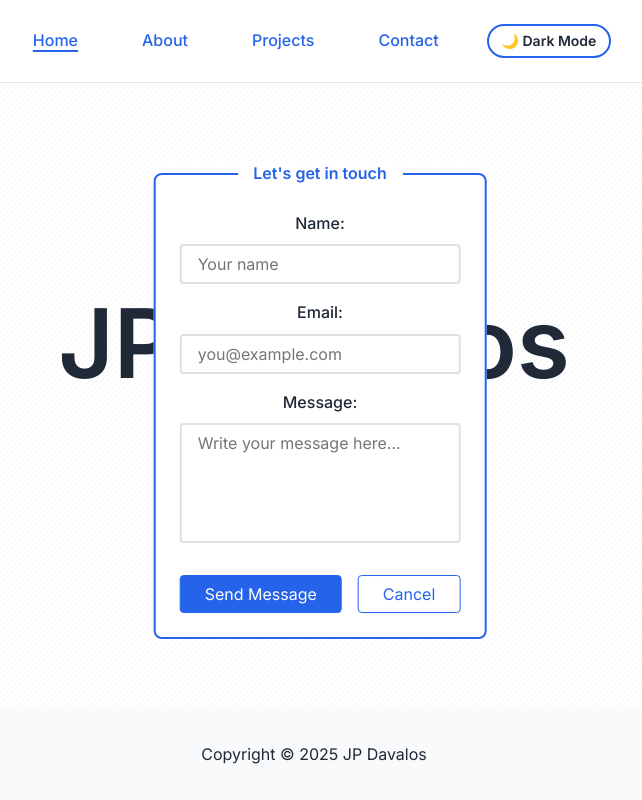
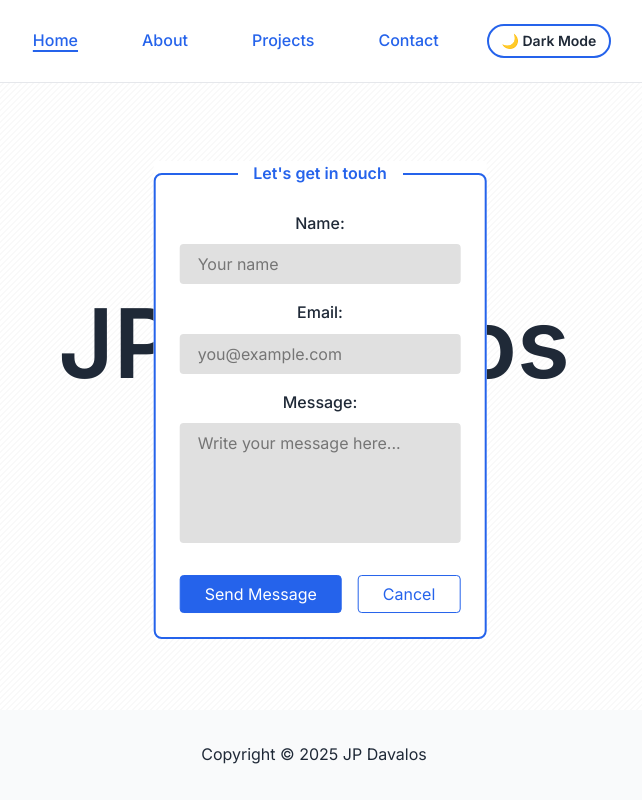
Before and after one commit to jpdavalos423/cse134b-hw5-portfolio, a plain HTML site: page index.html in a window 1280 px wide. Both pictures are taken after a click on the label "Contact". Shown: the whole page, without its empty margins (320-962 px from the left). Drawn offline with Linux system fonts and the light colour scheme.

Commit message:
updated contact dialog styling and front page js

```diff
--- a/index.html
+++ b/index.html
@@ -32,7 +32,9 @@
     <main>
       <p>Hi there! My name is</p>
       <h1>JP Davalos</h1>
-      <p>And I am a <u>software engineer</u></p>
+      <p>
+        And I am a <u><span id="typewriter"></span></u>
+      </p>
       <div class="link-wrapper">
         <p><a href="./about.html">Learn more about me</a></p>
         <div class="icon">
@@ -89,6 +91,7 @@
       <span>Copyright &copy; 2025 JP Davalos</span>
     </footer>
     <script src="scripts/theme.js"></script>
+    <script src="scripts/index.js"></script>
     <noscript>
       <span class="noscript-msg">Enable JavaScript for Dark Mode</span>
     </noscript>
--- /dev/null
+++ b/scripts/index.js
@@ -0,0 +1,37 @@
+document.addEventListener("DOMContentLoaded", function (event) {
+  var dataText = [
+    "frontend developer",
+    "backend developer",
+    "musician",
+    "fullstack developer",
+    "software engineer",
+  ];
+
+  function typeWriter(text, i, fnCallback) {
+    if (i < text.length) {
+      document.getElementById("typewriter").innerHTML =
+        text.substring(0, i + 1) + '<span aria-hidden="true"></span>';
+
+      setTimeout(function () {
+        typeWriter(text, i + 1, fnCallback);
+      }, 100);
+    } else if (typeof fnCallback == "function") {
+      setTimeout(fnCallback, 700);
+    }
+  }
+  function StartTextAnimation(i) {
+    if (typeof dataText[i] == "undefined") {
+      setTimeout(function () {
+        StartTextAnimation(0);
+      }, 2500);
+    }
+    try {
+      if (i < dataText[i].length) {
+        typeWriter(dataText[i], 0, function () {
+          StartTextAnimation(i + 1);
+        });
+      }
+    } catch (e) {}
+  }
+  StartTextAnimation(0);
+});
--- a/styles/main.css
+++ b/styles/main.css
@@ -207,7 +207,7 @@ dialog {
   z-index: 1000;
   border: none;
   padding: 0;
-
+  background-color: var(--color-bg, var(--color-bg-fallback));
   &:backdrop {
     background-color: rgba(0, 0, 0, 0.5);
   }
@@ -220,7 +220,7 @@ dialog {
 .button-as-label {
   display: inline-block;
   padding: 10px 15px;
-  background-color: #f0f0f0;
+  background-color: var(--color-bg, var(--color-bg-fallback));
   border: 1px solid #ccc;
   border-radius: 4px;
   cursor: pointer;
@@ -228,7 +228,7 @@ dialog {
   font-size: inherit;
 }
 .button-as-label:hover {
-  background-color: #e0e0e0;
+  background-color: var(--color-bg-alt, var(--color-bg-alt-fallback));
 }
 
 .navbar-contact-link {
@@ -240,6 +240,7 @@ fieldset {
   border: 2px solid var(--color-primary, var(--color-primary-fallback));
   border-radius: var(--radius-md);
   padding: var(--spacing-md);
+  background-color: var(--color-bg, var(--color-bg-fallback));
 }
 
 legend {
@@ -265,6 +266,8 @@ textarea {
   font-family: inherit;
   margin-bottom: var(--spacing-sm);
   transition: border-color var(--transition-fast);
+  background-color: var(--color-bg-light, var(--color-bg-light-fallback));
+  color: var(--color-text, var(--color-text-fallback));
 
   &:focus {
     outline: none;
```
